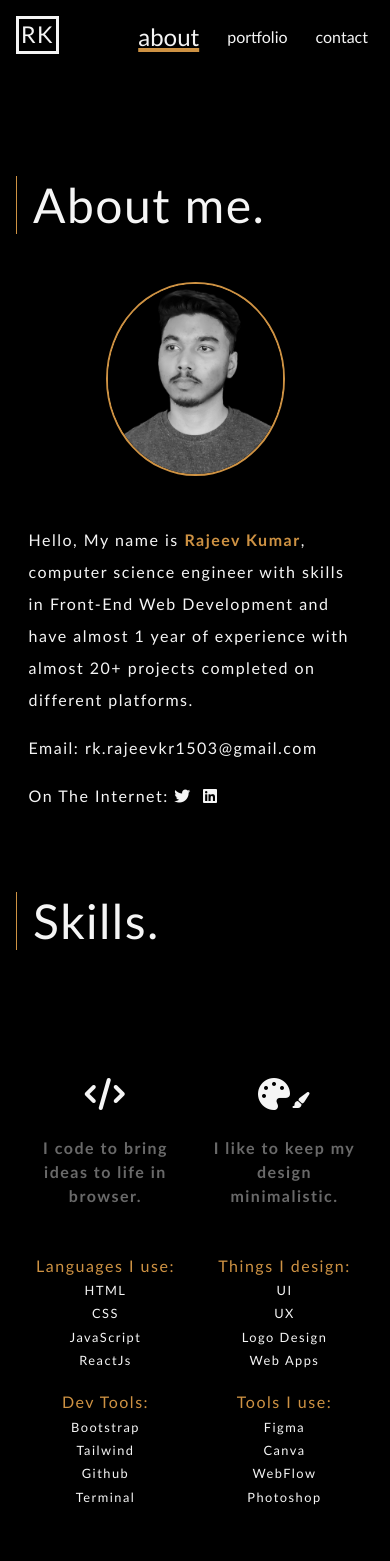
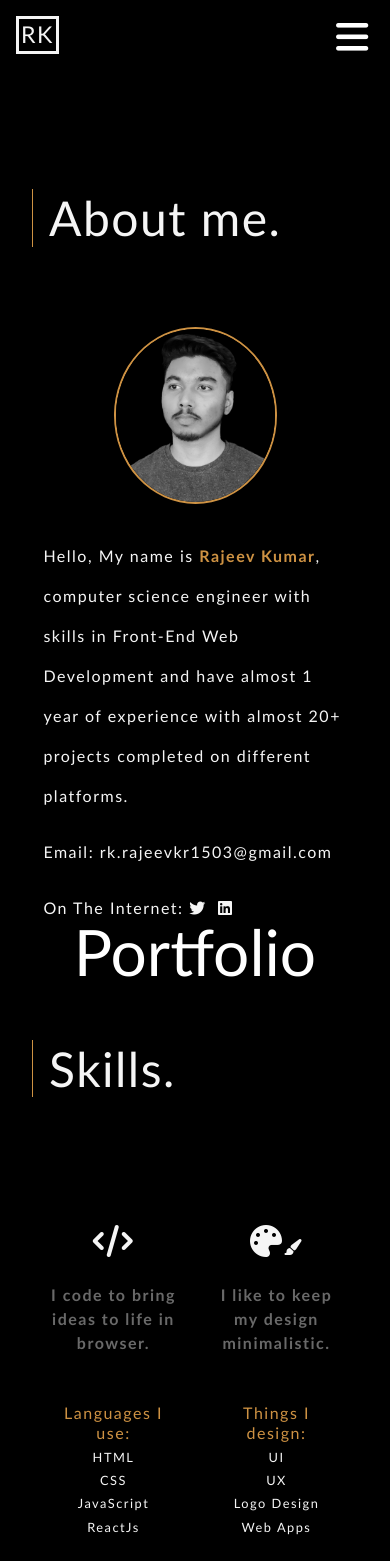
Before and after one commit to Rajeev1503/rkrajeev, a React (Create React App) app: page /about in a window 390 px wide. Shown: the top 1561 px of the page. Built offline with nearby package versions, Linux system fonts and the light colour scheme; a web font is replaced by a local one.

Commit message:
hamburger navmenu and animations added

```diff
--- a/package.json
+++ b/package.json
@@ -8,6 +8,7 @@
     "@testing-library/react": "^11.1.0",
     "@testing-library/user-event": "^12.1.10",
     "gh-pages": "^3.2.3",
+    "gsap": "^3.8.0",
     "react": "^17.0.2",
     "react-dom": "^17.0.2",
     "react-router-dom": "^4.2.2",
--- a/src/component/about.js
+++ b/src/component/about.js
@@ -1,9 +1,33 @@
-import React from 'react'
+import React, {useRef, useEffect} from 'react'
 import { NavLink } from 'react-router-dom'
+import gsap from 'gsap'
 import me from './me2.jpeg'
 const About = () => {
+
+
+  let timeline = gsap.timeline();
+  let pageItems = useRef(null);
+
+  useEffect(() => {
+
+    timeline.to (
+      pageItems,
+      {
+        duration:0.4,
+      opacity:1,
+      y:-35,}
+
+
+    )
+
+
+  },"-=.5")
+
+
+
     return (
-      <div className="about">
+
+      <div ref={el=>{ pageItems = el }} className="about">
 
 
 <div className="col-one">
--- a/src/component/contact.js
+++ b/src/component/contact.js
@@ -1,8 +1,31 @@
-import React from 'react'
+import React, {useRef, useEffect} from 'react'
+import gsap from 'gsap';
+const Contact = () => {
 
-const Contact = () => {
+
+
+  let timeline = gsap.timeline();
+  let pageItems = useRef(null);
+
+  useEffect(() => {
+
+    timeline.to (
+      pageItems,
+      {
+
+      duration:0.4,
+      opacity:1,
+      y:-35,}
+
+
+    )
+
+
+  })
+
+
     return (
-        <div className="contact">
+        <div ref={el=>{ pageItems = el }} className="contact">
 
             <div className="section-title">
             <h1>Get In Touch.</h1>
@@ -20,7 +43,7 @@ const Contact = () => {
             <div className="mb-3">
               <textarea className="form-control " id="exampleFormControlTextarea1" rows="6" placeholder="Your Query"></textarea>
             </div>
-            <a href="/aa"><button className="btn btn-primary btn-lg px-4 mb-5 mt-4">Submit</button></a>
+            <a href="/aa"><button className="btn-lg px-4 mb-5 mt-4">Submit</button></a>
             </div>
             </div>
 
--- a/src/component/header.js
+++ b/src/component/header.js
@@ -1,9 +1,78 @@
-import React from 'react'
-import {NavLink } from 'react-router-dom'
-const Header = () => {
+import React, {useRef, useEffect, useState} from 'react'
+import {NavLink} from 'react-router-dom'
+import gsap from 'gsap';
+
+const Header = () =>
+
+{
+    const [HamToggle, setHamToggle] = useState(true);
+
+
+    function toggle()
+    {
+
+        const hamMenu = document.querySelector(".ham-menu-inner");
+        const toggleicon = document.querySelector("#toggleicon");
+        // const navlinksToggle = document.querySelectorAll(".ham-button");
+        // navlinksToggle.forEach(e=>
+        //     {
+        //         e.addEventListener('click', function () { setHamToggle(false); })
+        //         toggle();
+        //     });
+        setHamToggle(true);
+        if(HamToggle===true)
+            {
+
+                toggleicon.classList.remove("fa-bars");
+                toggleicon.classList.add("fa-times");
+
+                expandMenu();
+                setHamToggle(false);
+            }
+
+        else
+            {
+                toggleicon.classList.remove("fa-times");
+                toggleicon.classList.add("fa-bars");
+                hamMenu.style.transform="translateY(100vh)";
+            }
+    };
+
+
+    function expandMenu()
+    {
+        const hamMenu = document.querySelector(".ham-menu-inner");
+
+        hamMenu.style.height="100vh";
+        hamMenu.style.width="100%";
+        hamMenu.style.background="black";
+        hamMenu.style.transform="translateY(0)";
+        hamMenu.style.transition="all 0.8s";
+
+    };
+
+
+    let timeline = gsap.timeline();
+    let pageItems = useRef(null);
+
+    useEffect(() => {
+
+
+      timeline.from (
+        pageItems,
+        {
+        duration:0.4,
+        opacity:0,
+        x:35,}
+      )
+
+
+    },"-=.5")
+
+
     return (
 
-        <header>
+        <header className ref={el=>{ pageItems = el }}>
         <div className="logo"><NavLink to="/"><h3>RK</h3></NavLink></div>
 
         <div className="nav-menu">
@@ -11,6 +80,18 @@ const Header = () => {
         <NavLink activeClassName="active-button" to="/portfolio"><button><h1> Portfolio</h1></button></NavLink>
         <NavLink activeClassName="active-button" to="/contact"><button><h1> Contact</h1></button></NavLink>
         </div>
+
+        <div className="ham-menu">
+        <button onClick={toggle} className="togglebtn"><i className="fas fa-bars" id="toggleicon" ></i></button>
+        <div className="ham-menu-inner">
+        <div className="ham-nav-menu">
+        <NavLink activeClassName="ham-active-button" to="/about"><button className="ham-button"><h1> About</h1></button></NavLink>
+        <NavLink activeClassName="ham-active-button" to="/portfolio"><button className="ham-button"><h1> Portfolio</h1></button></NavLink>
+        <NavLink activeClassName="ham-active-button" to="/contact"><button className="ham-button"><h1> Contact</h1></button></NavLink>
+        </div>
+        </div>
+        </div>
+
         </header>
     )
 }
--- a/src/component/landingpage.js
+++ b/src/component/landingpage.js
@@ -1,33 +1,46 @@
-import React from 'react'
+import React, {useRef, useEffect} from 'react'
 import { NavLink } from 'react-router-dom'
-
+import gsap from 'gsap';
 
 
 const LandingPage = () => {
 
+  let timeline = gsap.timeline();
+  let pageItems = useRef(null);
+
+
+useEffect(() => {
+
+  timeline.to (
+    pageItems,
+    {
+      duration:0.4,
+      opacity:1,
+      y:-35,}
+  )
+});
+
+
+
 
   return (
 
-      <div className="landing-page ">
+      <div ref={el=>{ pageItems = el }} className="landing-page ">
 
           <div className="landing-div">
-
-
-            <div className="mt-5 d-flex flex-column flex-wrap">
-              <div className="landing-name-div mt-5">
-                <h1 className="hello">hello</h1>
+            <div className="d-flex flex-column flex-wrap">
+              <div className="landing-name-div">
+                <h1 className="hello">hello.</h1>
                 <h4 className="landing-title">Front-end &amp; UI <span className="landing-title-span">Developer</span></h4>
-                {/* <p className="">|Web and UI Developer|</p> */}
-                   {/* <p className="landing-about">computer science engineer with skills in Front-End Web Development and User Interface Designing.</p> */}
+                   <p className="landing-about mt-4">"I express my creativity through code"</p>
               </div>
-              <div className="landing-buttons mt-5 d-flex flex-column flex-wrap gap-4">
-            <NavLink to="/contact">  <button type="button" className="btn btn-primary btn-lg px-4">Hire Me  &nbsp;<i className="fas fa-thumbs-up"></i></button></NavLink>
+              <div className="landing-buttons mt-3 d-flex flex-column flex-wrap gap-4">
+            <NavLink to="/contact">  <button type="button" className="btn-lg px-4">Hire Me  &nbsp;<i className="fas fa-thumbs-up"></i></button></NavLink>
               </div>
 
             </div>
 
             </div>
-
       </div>
 
     )
--- a/src/component/mediaQuery.css
+++ b/src/component/mediaQuery.css
@@ -1,3 +1,12 @@
+@media screen
+  and (min-device-width: 986px)
+  {
+    .ham-menu
+    {
+      display:none;
+    }
+  }
+
 
 @media screen
   and (max-device-width: 986px)
@@ -16,28 +25,82 @@
 
           .nav-menu
           {
+            display:none;
             gap:1rem;
 
           }
 
-          .nav-menu>a>button>h1
+
+
+          .togglebtn
+            {
+              background-color: black;
+              color:white;
+              outline:none !important;
+            }
+
+
+          .ham-nav-menu
           {
-            font-size: 1rem;
+             gap:3rem;
+             height:100%;
+             width:100%;
+             display: flex;
+             flex-flow: column;
+             justify-content: center;
+             align-items: center;
+             overflow: hidden;
+
+            }
+
+            .ham-nav-menu>a>button
+            {
+              background: black;
+              color:white;
+              border:none !important;
+            }
+
+
+
+            .ham-nav-menu>a>button>h1
+            {
+              font-size: 4rem !important;
+            }
+
+
+          .ham-menu-inner
+          {
+            position: absolute;
+            color:whitesmoke !important;
+            top:90%;
+            left:0;
+            height:100%;
+            width:100%;
+            transform:translateY(100vh);
+          }
+          .ham-menu>button
+          {
+            border:none;
+
+            background-color: black;
+          }
+          .ham-menu>button>i
+          {
+            font-size: 2.3rem;
           }
 
-          .nav-menu>a>button>h1:hover
+          .fa-times
           {
-              font-size:1.5rem !important;
+              transform:rotate(-90deg);
+              transition: transform 0.8s;
           }
 
-          .active-button>button>h1
+          .fa-bars
           {
-              font-size:1.5rem !important;
-              text-decoration:4px underline;
-              text-decoration-color: var(--accent);
+
+            transform:rotate(-180deg);
+            transition: transform 0.8s;
           }
-
-
 
 
 
@@ -46,21 +109,21 @@
 
           .landing-page
           {
-            margin-top: 10rem;
+            padding:0px;
+            margin-top: 18rem;
           }
 
           .hello
           {
-            /* display: none; */
-            margin-bottom:3rem;
-            font-size: 30vw !important;
+            margin-bottom:1rem;
+            font-size:20vw !important;
           }
 
 
           .landing-title
           {
             margin: auto auto;
-            width:80%;
+            width:92%;
           }
           .landing-buttons
         {
@@ -68,12 +131,12 @@
         }
 
           /*------------- about page----------- */
-          .about{padding:1rem !important;}
+          .about{padding:2rem !important;}
           .about-me
             {
-              margin-top:3rem;
+              margin-top:5rem;
               flex-flow: column-reverse !important;
-              gap:0rem;
+              gap:2rem;
               justify-content: center;
               align-items: center;
             }
--- a/src/component/portfolio.js
+++ b/src/component/portfolio.js
@@ -1,12 +1,35 @@
-import React, {useState} from 'react'
+import React, {useState, useRef, useEffect} from 'react'
 import PortfolioApi from './portfolioApi'
-
+import gsap from 'gsap';
 
 const Portfolio = () => {
 
+
+
+    let timeline = gsap.timeline();
+    let pageItems = useRef(null);
+
+    useEffect(() => {
+
+      timeline.to (
+        pageItems,
+        {
+            duration:0.4,
+            opacity:1,
+            y:-35,}
+
+
+      )
+
+
+    })
+
+
+
+
     const [Projects, setProjects] = useState(PortfolioApi)
     return (
-        <div className="portfolio">
+        <div ref={el=>{ pageItems = el }} className="portfolio">
 
             <div className="section-title">
             <h1>Projects.</h1>
@@ -20,7 +43,7 @@ const Portfolio = () => {
               <div className="project-details">
                   <h1 className="p-3 mt-5">{e.name}</h1>
                   <p className="p-4 mt-2">{e.description}</p>
-              <a href={e.siteurl}><button type="button" className="btn btn-sm px-2">View Project</button></a>
+              <a href={e.siteurl}><button type="button" className="btn-sm px-2">View Project</button></a>
               </div>
                 <div className="project-img-div">
                   <img src={e.image} alt="project-img"/>
--- a/src/component/stylesheet.css
+++ b/src/component/stylesheet.css
@@ -7,8 +7,8 @@
   --light:whitesmoke;
 }
 
+
 /* ------------------------------common elements------------------------- */
-
 
 
 
@@ -25,6 +25,7 @@ body
   background-color:var(--dark) !important;
   color:var(--light) !important;
   font-family:'Trebuchet MS', 'Lucida Sans Unicode', 'Lucida Grande', 'Lucida Sans', Arial, sans-serif;
+
   padding:0 5rem;
   box-sizing: border-box !important;
 }
@@ -32,6 +33,7 @@ body
 p
 {
   /* color:rgb(92, 92, 92);  */
+  /* font-family: 'Exo-2', sans-serif !important; */
   font-size: 1.5rem;
 }
 
@@ -47,7 +49,7 @@ a>button
 {
   font-size:1.2rem;
   border:2px solid var(--accent) !important;
-  color:var(--accent) !important;
+  color:var(--accent);
   background-color: var(--dark) !important;
   transition: all 0.1s !important;
   border-radius: 25px !important;
@@ -59,16 +61,23 @@ button:hover
 }
 
 
+.about, .portfolio, .contact
+{
+    padding:2rem;
+    margin-top:12rem;
+    opacity:0;
+
+}
 
 
 /*----------------------------- Header Component-----------------------*/
 
 header
 {
-   height:60px;
+   height:75px;
    width:100%;
    padding:1rem;
-   background-color:var(--dark) !important;
+   background-color:var(--dark);
    display: flex;
    flex-flow: row !important;
    justify-content: space-between;
@@ -129,9 +138,14 @@ header
 }
 
 
+/*----------------------------- Landing-page Component-----------------------*/
 
-
-/*----------------------------- Landing-page Component-----------------------*/
+.landing-page
+{
+    opacity:0;
+    margin-top:9rem;
+    padding:0 2rem;
+}
 
 
 .title-span
@@ -141,14 +155,6 @@ header
 }
 
 
-.landing-about
-{
-    margin:auto auto;
-    width: 40%;
-    color:grey;
-    font-size:1rem;
-}
-
 .landing-div
 {
     width:100%;
@@ -157,6 +163,9 @@ header
     text-align: center;
     /* margin-top:5rem; */
 }
+
+
+
 .landing-buttons
 {
     margin:auto auto;
@@ -175,7 +184,8 @@ header
 {
     font-weight: 900;
     font-size:15rem !important;
-    color:rgba(128, 128, 128, 0.178) !important;
+    -webkit-text-stroke:1px var(--accent);
+    color:rgb(0, 0, 0) !important;
 
 }
 
@@ -191,16 +201,16 @@ header
     color:var(--accent);
 }
 
+.landing-about
+{
+    font-size: 1.1rem;
+    color: rgb(167, 167, 167);
+    letter-spacing: 5px;
+}
 
 
 /*----------------------------- About Component-----------------------*/
 
-
-.about
-{
-    padding:2rem;
-    margin-top:6rem;
-}
 
 .section-title>h1
 {
@@ -212,13 +222,12 @@ header
 
 .col-one
 {
-    margin-top: 4rem;
     width:100%;
 }
 
 .col-two
 {
-    margin-top: 4rem;
+    margin-top: 6rem;
     width: 100%;
 }
 
@@ -253,8 +262,8 @@ header
 
 .details
 {
-    margin-top: 3rem;
-    line-height: 2rem;
+    margin-top: 0rem;
+    line-height: 2.5rem;
     width:60%;
     font-size:1.2rem !important;
 }
@@ -272,7 +281,7 @@ header
 
 .about-cards-body
 {
-    padding:3rem;
+    padding:2rem;
 }
 
 .about-card
@@ -368,11 +377,7 @@ header
 
 /*----------------------------- portfolio Component-----------------------*/
 
-.portfolio
-{
-    padding:2rem;
-    margin-top:8rem;
-}
+
 
 .project-card
 {
@@ -422,11 +427,7 @@ header
 
 
 /*----------------------------- contact Component-----------------------*/
-.contact
-{
-    padding:2rem;
-    margin-top:6rem;
-}
+
 
 .contact-inner-div
 {
```
Also changed, not shown: public/index.html (line endings or trailing spaces), 1 other file (tests, documents, lock files or other folders).
